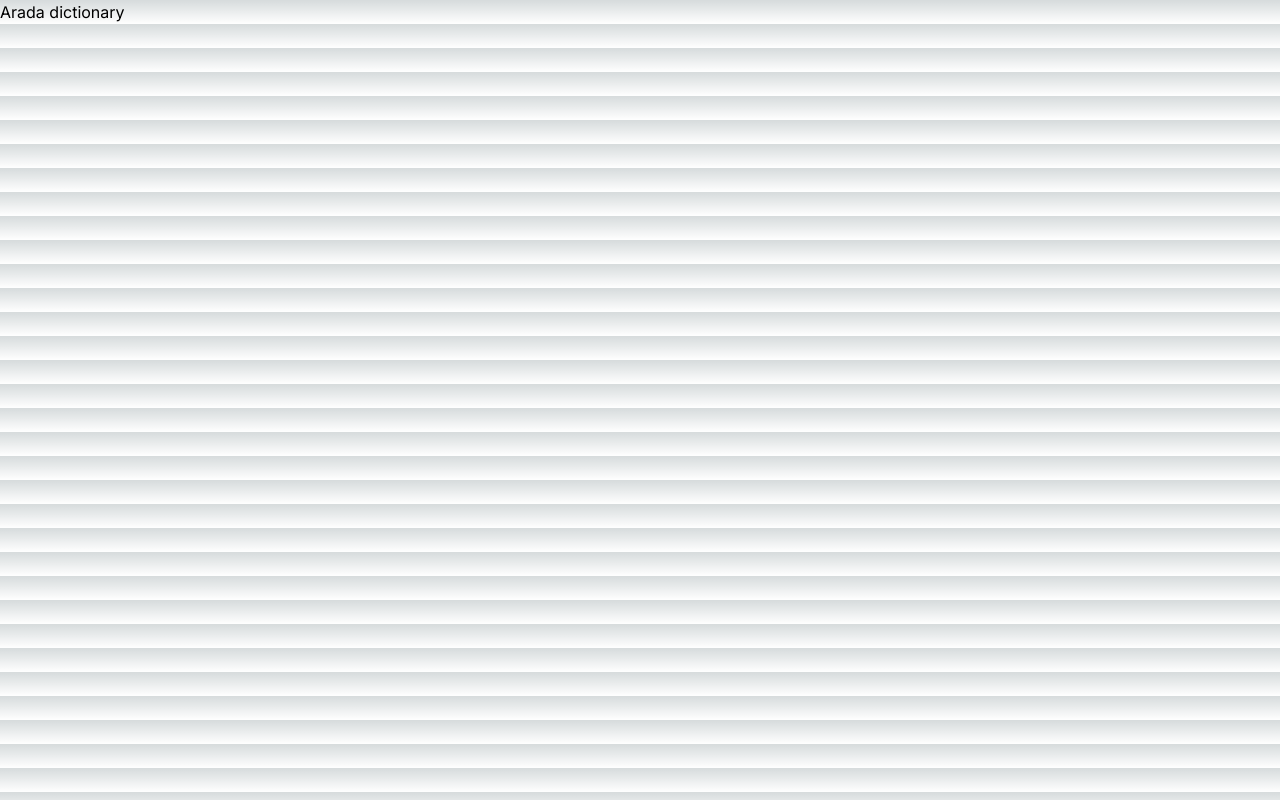
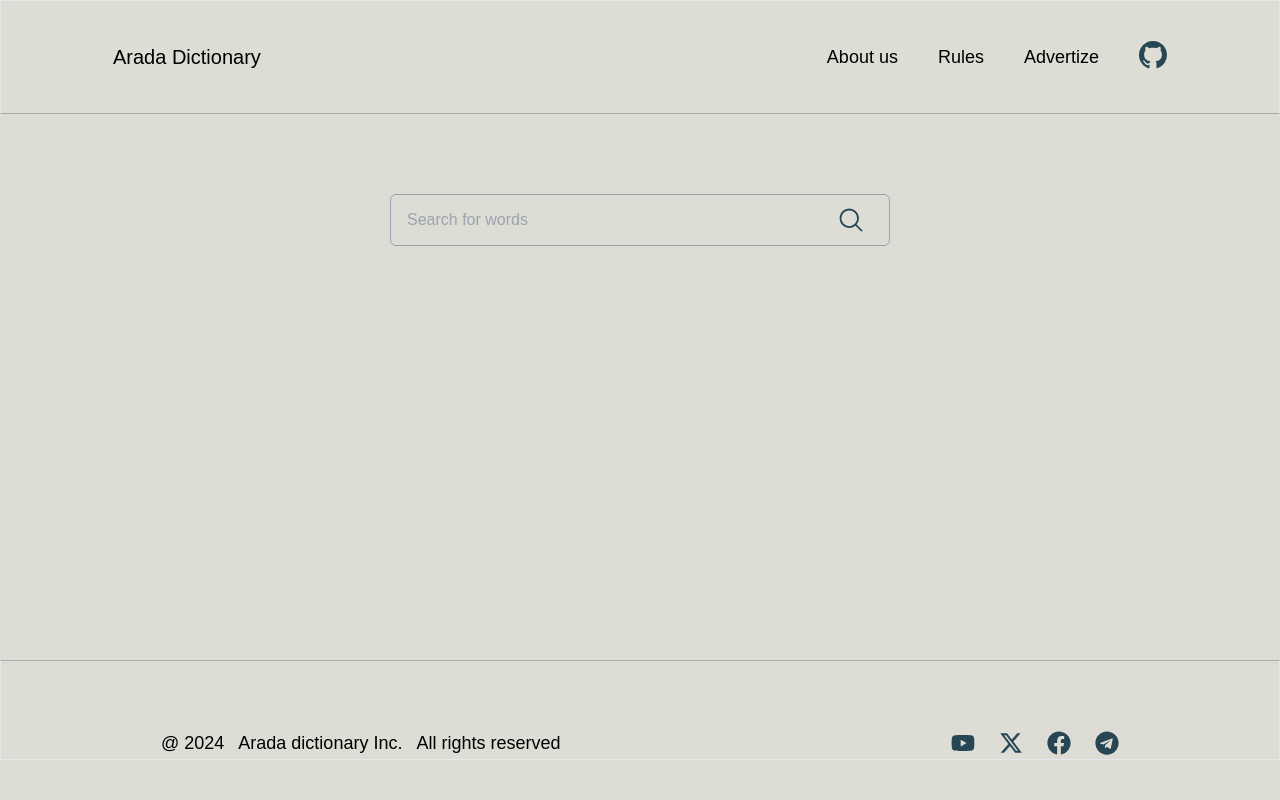
Before and after one commit to hariyebk/Arada-dictionary, a Next.js app: page / in a window 1280 px wide. Built offline with nearby package versions, Linux system fonts and the light colour scheme.

Commit message:
basic home page structure

```diff
--- a/src/app/globals.css
+++ b/src/app/globals.css
@@ -3,31 +3,17 @@
 @tailwind utilities;
 
 :root {
-  --foreground-rgb: 0, 0, 0;
-  --background-start-rgb: 214, 219, 220;
-  --background-end-rgb: 255, 255, 255;
-}
-
-@media (prefers-color-scheme: dark) {
-  :root {
-    --foreground-rgb: 255, 255, 255;
-    --background-start-rgb: 0, 0, 0;
-    --background-end-rgb: 0, 0, 0;
-  }
+  --foreground: #264653;
+  --background: #ddddd5;
 }
 
 body {
-  color: rgb(var(--foreground-rgb));
-  background: linear-gradient(
-      to bottom,
-      transparent,
-      rgb(var(--background-end-rgb))
-    )
-    rgb(var(--background-start-rgb));
+  color: var(--foreground);
+  background: var(--background);
+  font-family:'Lucida Sans', 'Lucida Sans Regular', 'Lucida Grande', 'Lucida Sans Unicode', Geneva, Verdana, sans-serif;
+
 }
 
 @layer utilities {
-  .text-balance {
-    text-wrap: balance;
-  }
+
 }
--- a/src/app/layout.tsx
+++ b/src/app/layout.tsx
@@ -1,6 +1,7 @@
 import type { Metadata } from "next";
 import { Inter } from "next/font/google";
 import "./globals.css";
+import Navbar from "@/components/Navbar";
 
 const inter = Inter({ subsets: ["latin"] });
 
@@ -17,7 +18,10 @@ export default function RootLayout({
   return (
     <html lang="en">
       <body className={inter.className}>
-        {children}
+        <div>
+          <Navbar />
+          {children}
+        </div>
       </body>
     </html>
   );
--- a/src/app/page.tsx
+++ b/src/app/page.tsx
@@ -1,8 +1,13 @@
+import {Card, SearchHeader, Footer} from "@/components"
 
 export default function Home() {
   return (
-    <main>
-        Arada dictionary
+    <main className="">
+        <SearchHeader />
+        <div className="w-full flex">
+
+        </div>
+        <Footer />
     </main>
   )
 }
--- /dev/null
+++ b/src/components/Card.tsx
@@ -0,0 +1,48 @@
+import { AiOutlineDislike, AiOutlineLike } from "react-icons/ai";
+import { IoFlagOutline } from "react-icons/io5";
+
+interface CardInterface {
+    title: string,
+    definition: string,
+    example: string,
+    date: string,
+    postedBy: string,
+    like: number,
+    dislike: number
+}
+
+export default function Card() {
+    return (
+        <section className="my-28">
+            <div className="bg-secondary mx-auto border rounded-md w-[500px] h-auto py-16 px-14">
+                <h4 className="text-2xl font-bold uppercase"> eskrpap </h4>
+                <p className="mt-10 text-base text-black font-palanquin font-medium tracking-wide">
+                When actors engage in a romance for the run of a show.
+                Once the run is over so is the romance.
+                The term originated in the theater and moved to movies and scripted television and then reality television.
+                The term has now moved to the populace to discribe any contrived romance.
+                </p>
+                <p className="mt-5 text-base text-black font-palanquin font-medium tracking-wide"> Dude 1: I didn't know Anthony and Cicely were datingerm has now moved to the populace to discribe. </p>
+                <p className="mt-4 text-base text-black tracking-wide font-medium font-palanquin"> by <span className="text-main font-bold"> Apush hater 123, </span> October 29, 2021 </p>
+                <div className="w-full mt-14 flex items-center justify-between">
+                <div className="flex items-center">
+                    <button className="flex items-center gap-2 border border-r-0 border-gray-800 px-5 py-2 rounded-l-full hover:bg-primary hover:text-white hover:border-0.5 hover:border-r-0">
+                        <AiOutlineLike className="w-5 h-5" />
+                        <span> 1524 </span>
+                    </button>
+                    <button className="flex items-center gap-2 border border-l-0.5 border-gray-800 px-5 py-2 rounded-r-full hover:bg-primary hover:text-white hover:border-0.5">
+                        <AiOutlineDislike className="w-5 h-5" />
+                        <span> 10 </span>
+                    </button>
+                </div>
+                <div>
+                    <button className="flex items-center gap-2 rounded-full px-5 py-2 border border-gray-800 hover:bg-primary hover:text-white">
+                        <IoFlagOutline className="w-5 h-5" />
+                        <span> flag </span>
+                    </button>
+                </div>
+                </div>
+            </div>
+        </section>
+    )
+}
--- /dev/null
+++ b/src/components/Footer.tsx
@@ -0,0 +1,24 @@
+
+import Link from "next/link";
+import { FaYoutube, FaFacebook, FaTelegram } from "react-icons/fa";
+import { FaXTwitter } from "react-icons/fa6";
+
+export default function Footer() {
+    return (
+        <section className="mt-48 pb-10 absolute inset-x-0 bottom-0">
+            <div className="h-[100px] bg-inherit py-10 px-20 border border-t-gray-600 border-opacity-35">
+                <div className="py-7 flex items-center justify-between text-lg text-black font-palanquin px-20">
+                    <div>
+                        <p> @ 2024 &nbsp; Arada dictionary Inc. &nbsp; All rights reserved </p>
+                    </div>
+                    <div className="ml-36 flex items-center gap-6">
+                        <Link href=""> <FaYoutube className="w-6 h-6 text-main" /> </Link>
+                        <Link href=""> <FaXTwitter className="w-6 h-6 text-main" /> </Link>
+                        <Link href=""> <FaFacebook className="w-6 h-6  text-main" /> </Link>
+                        <Link href=""> <FaTelegram className="w-6 h-6  text-main" /> </Link>
+                    </div>
+                </div>
+            </div>
+        </section>
+    )
+}
--- /dev/null
+++ b/src/components/Navbar.tsx
@@ -0,0 +1,25 @@
+import Link from "next/link";
+import { BsGithub } from "react-icons/bs";
+
+
+export default function Navbar() {
+    return (
+        <nav className="w-full mb-20 py-10 px-28 border-[1px] bg-transparent border-b-gray-600 border-opacity-35" >
+            <ul className="flex items-center justify-between">
+                <div className="">
+                    <Link href="/">
+                        <h2 className="text-xl text-black font-palanquin"> Arada Dictionary </h2>
+                    </Link>
+                </div>
+                <div className="flex items-center gap-10 text-lg text-black font-palanquin">
+                    <Link href="/about"> About us </Link>
+                    <Link href="/rules"> Rules </Link>
+                    <Link href="/rules"> Advertize </Link>
+                    <Link href="https://github.com/hariyebk/Arada-dictionary">
+                        <BsGithub className="w-7 h-7 text-main mb-1" />
+                    </Link>
+                </div>
+            </ul>
+        </nav>
+    )
+}
--- /dev/null
+++ b/src/components/SearchHeader.tsx
@@ -0,0 +1,14 @@
+import { HiMagnifyingGlass } from "react-icons/hi2";
+
+export default function SearchHeader() {
+    return (
+        <section className='mt-20 flex flex-1 justify-center'>
+            <form className="flex items-center justify-between bg-inherit border border-gray-400 rounded-md w-[500px] pr-6">
+                <input type="text" placeholder='Search for words' className='w-full h-full mr-10 px-4 py-4 bg-inherit focus-visible:outline-none font-palanquin' />
+                <button>
+                    <HiMagnifyingGlass className="w-7 h-7" />
+                </button>
+            </form>
+        </section>
+    )
+}
--- /dev/null
+++ b/src/components/index.ts
@@ -0,0 +1,6 @@
+import Card from "./Card";
+import Navbar from "./Navbar";
+import SearchHeader from "./SearchHeader";
+import Footer from "./Footer";
+
+export {Card, Navbar, SearchHeader, Footer}
--- a/tailwind.config.ts
+++ b/tailwind.config.ts
@@ -8,11 +8,20 @@ const config: Config = {
   ],
   theme: {
     extend: {
-      backgroundImage: {
-        "gradient-radial": "radial-gradient(var(--tw-gradient-stops))",
-        "gradient-conic":
-          "conic-gradient(from 180deg at 50% 50%, var(--tw-gradient-stops))",
+      colors: {
+        primary: "#81b29a",
+        secondary: "#bcb8b1",
+        teritiary: "#f1faee",
+        main: "#264653",
+
       },
+      fontFamily: {
+        sans: ['Arial', 'Helvetica', 'Roboto', 'system-ui', 'sans-serif'],
+        serif: ['Georgia', 'Cambria', 'Times New Roman', 'serif'],
+        mono: ['Courier New', 'monospace'],
+        palanquin: ['Palanquin', 'sans-serif'],
+        montserrat: ['Montserrat', 'sans-serif'],
+      }
     },
   },
   plugins: [],
```
Also changed, not shown: package.json (+5 -3 lines), src/db/index.ts (added), 2 other files (tests, documents, lock files or other folders).
